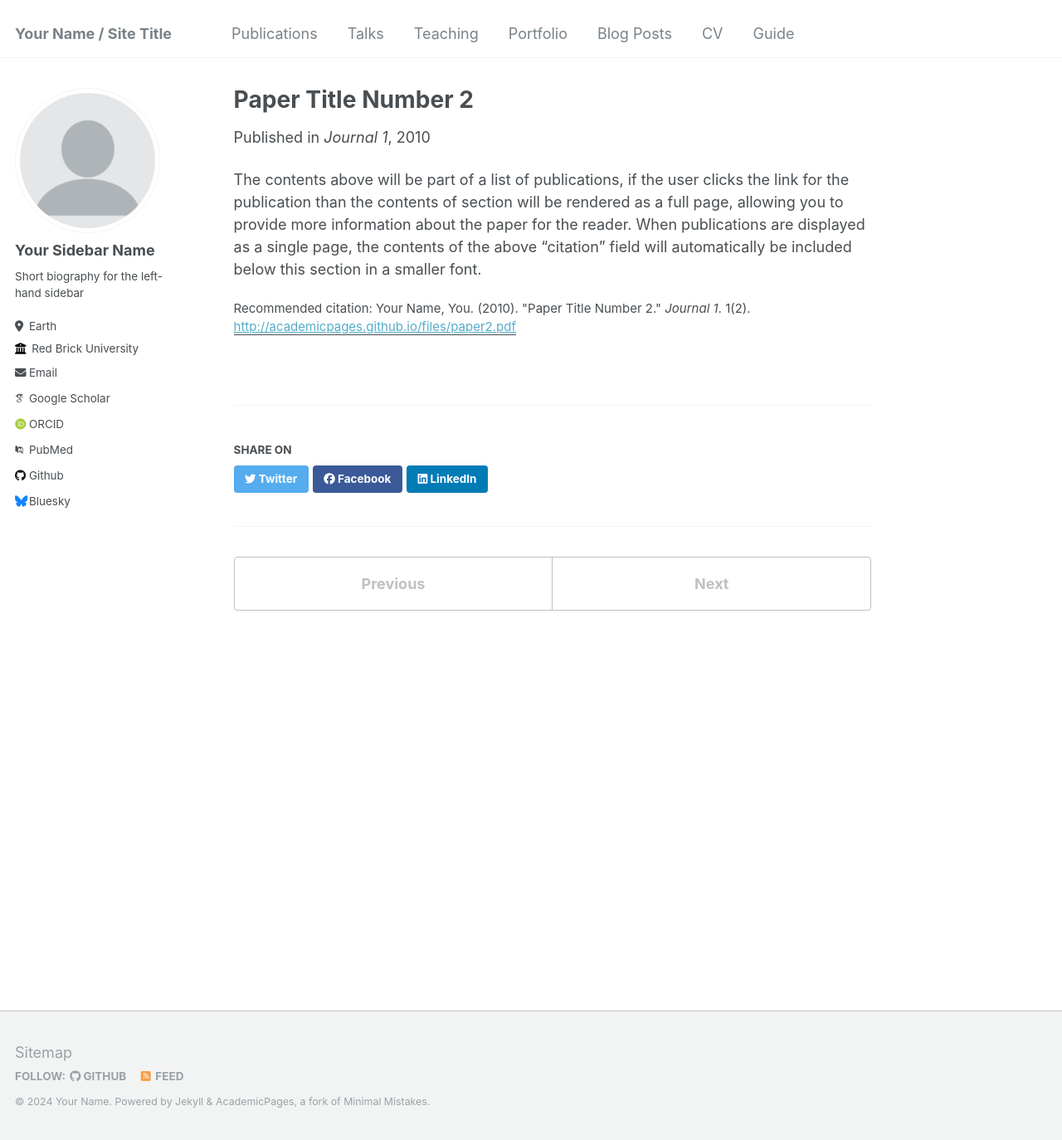
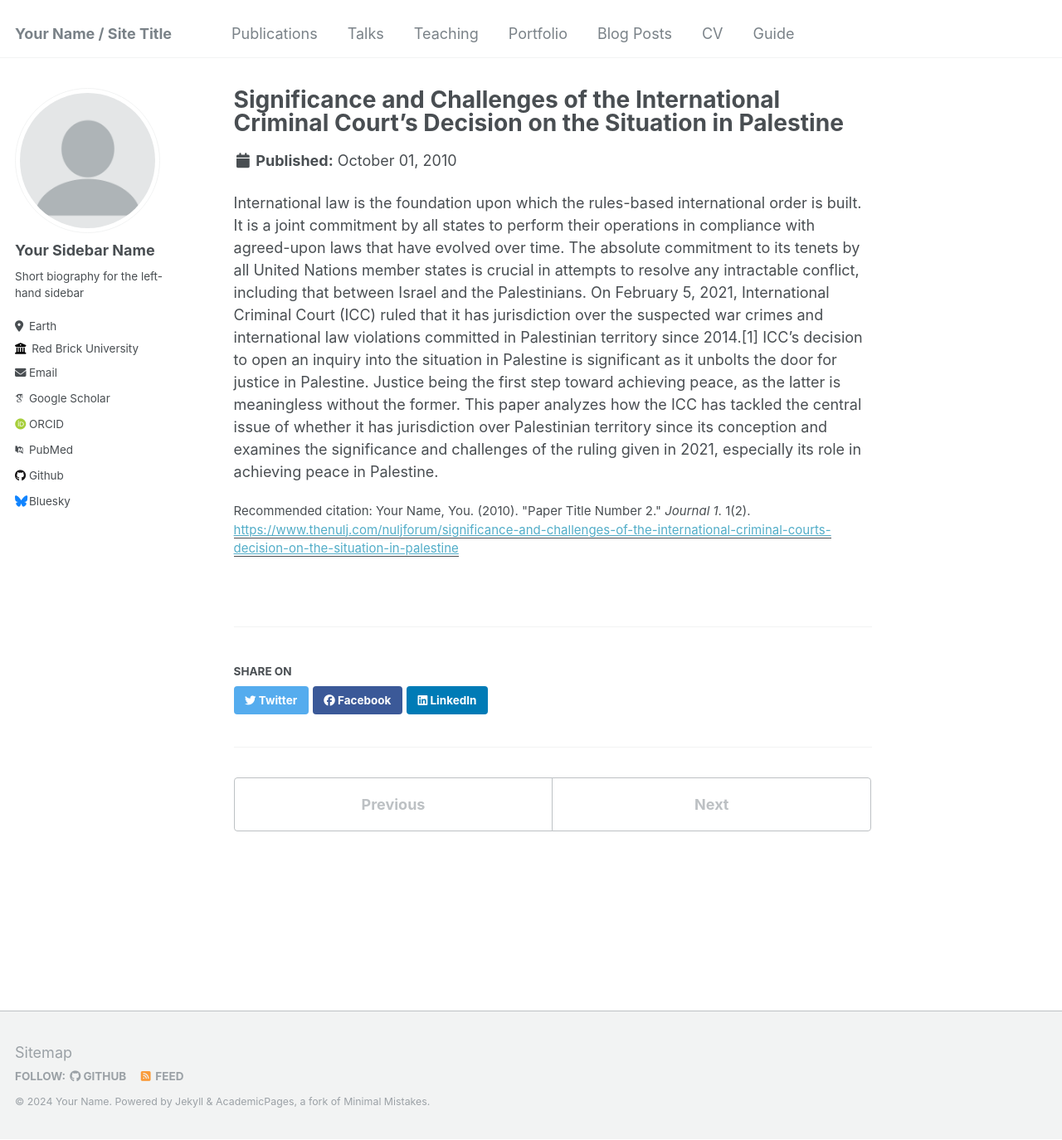
Before and after one commit to Rakkshet/Rakkshet.github.io, a Jekyll site: the page built from _publications/2010-10-01-paper-title-number-2.md, in a window 1280 px wide and 1374 px high. Shown: the whole window at 83% size. Built offline with Jekyll 4.4.1, drawn with Linux system fonts in a browser that asks for light colours; some web fonts are replaced.

Commit message:
Update 2010-10-01-paper-title-number-2.md

```diff
--- a/_publications/2010-10-01-paper-title-number-2.md
+++ b/_publications/2010-10-01-paper-title-number-2.md
@@ -1,12 +1,8 @@
 ---
-title: "Paper Title Number 2"
+title: "Significance and Challenges of the International Criminal Court's Decision on the Situation in Palestine"
 collection: publications
-permalink: /publication/2010-10-01-paper-title-number-2
-excerpt: 'This paper is about the number 2. The number 3 is left for future work.'
-date: 2010-10-01
-venue: 'Journal 1'
-paperurl: 'http://academicpages.github.io/files/paper2.pdf'
+paperurl: 'https://www.thenulj.com/nuljforum/significance-and-challenges-of-the-international-criminal-courts-decision-on-the-situation-in-palestine'
 citation: 'Your Name, You. (2010). &quot;Paper Title Number 2.&quot; <i>Journal 1</i>. 1(2).'
 ---
 
-The contents above will be part of a list of publications, if the user clicks the link for the publication than the contents of section will be rendered as a full page, allowing you to provide more information about the paper for the reader. When publications are displayed as a single page, the contents of the above "citation" field will automatically be included below this section in a smaller font.
+International law is the foundation upon which the rules-based international order is built. It is a joint commitment by all states to perform their operations in compliance with agreed-upon laws that have evolved over time. The absolute commitment to its tenets by all United Nations member states is crucial in attempts to resolve any intractable conflict, including that between Israel and the Palestinians. On February 5, 2021, International Criminal Court (ICC) ruled that it has jurisdiction over the suspected war crimes and international law violations committed in Palestinian territory since 2014.[1] ICC's decision to open an inquiry into the situation in Palestine is significant as it unbolts the door for justice in Palestine. Justice being the first step toward achieving peace, as the latter is meaningless without the former. This paper analyzes how the ICC has tackled the central issue of whether it has jurisdiction over Palestinian territory since its conception and examines the significance and challenges of the ruling given in 2021, especially its role in achieving peace in Palestine.
```
